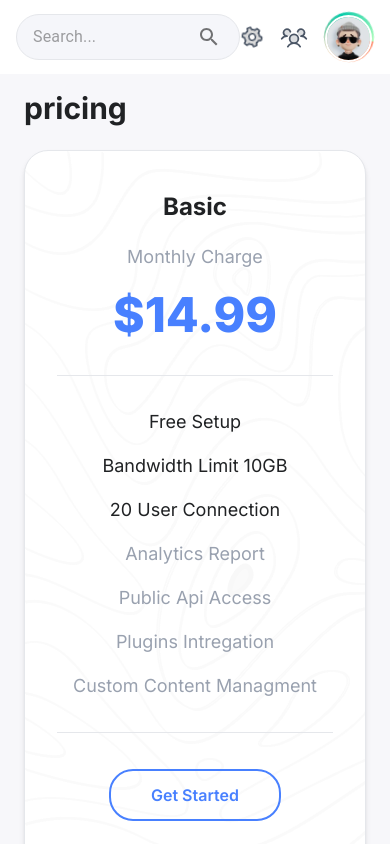
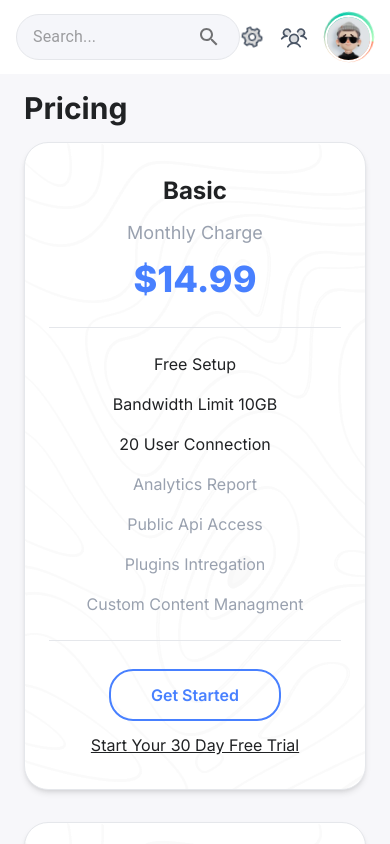
Before and after one commit to Rezaabdollahi7/DashStack, a React (Vite) app: page /pricing in a window 390 px wide. Both pictures are taken after a click on the button "Sign In". Shown: the top 844 px of the page. Built offline with nearby package versions, Linux system fonts and the light colour scheme.

Commit message:
core ( pricing / pricingCard ) : improve card sizes , remove additional scroll - decrease font sizes , spaces . - responsive gaps in md , lg , xl size.

```diff
--- a/src/pages/Pricing/Pricing.jsx
+++ b/src/pages/Pricing/Pricing.jsx
@@ -4,8 +4,8 @@ import PricingCart from './PricingCart'
 export default function Pricing() {
   return (
     <>
-      <HeroTitle name='pricing' />
-      <section className='my-6 grid grid-cols-1 gap-12 lg:grid-cols-3'>
+      <HeroTitle name='Pricing' />
+      <section className='grid grid-cols-1 gap-y-8 sm:grid-cols-2 sm:gap-x-12 lg:grid-cols-3 lg:gap-x-6 xl:gap-x-24'>
         {pricingPlans.map((plan) => PricingCart({ plan }))}
       </section>
     </>
--- a/src/pages/Pricing/PricingCart.jsx
+++ b/src/pages/Pricing/PricingCart.jsx
@@ -3,24 +3,24 @@ import PropTypes from 'prop-types'
 export default function PricingCart({ plan }) {
   return (
     <div
-      className='plan text-light-black flex flex-col items-center gap-y-5 rounded-3xl border border-gray-200 bg-white bg-[image:var(--pattern-img)] px-8 py-10 shadow-md'
+      className='plan text-light-black flex flex-col items-center gap-y-3 rounded-3xl border border-gray-200 bg-white bg-[image:var(--pattern-img)] px-6 py-8 shadow-md'
       key={plan.id}
     >
       <h6 className='text-2xl font-bold'>{plan.planName}</h6>
       <p className='text-lg text-gray-400'>{plan.planCharge}</p>
-      <p className='text-primary-light text-5xl font-extrabold'>
+      <p className='text-primary-light text-4xl font-extrabold'>
         ${plan.planPrice}
       </p>
 
-      <ul className='my-4 w-full space-y-4 border-y border-y-gray-200 py-8 text-center'>
+      <ul className='my-4 w-full space-y-4 border-y border-y-gray-200 py-6 text-center'>
         {plan.activeFacilities.map((activeLink) => (
-          <li className='font-base text-lg' key={plan.id}>
+          <li className='font-base ' key={plan.id}>
             {activeLink}
           </li>
         ))}
 
         {plan.deActiveFacilities.map((activeLink) => (
-          <li className='font-base text-lg text-gray-400' key={plan.id}>
+          <li className='font-base  text-gray-400' key={plan.id}>
             {activeLink}
           </li>
         ))}
```
